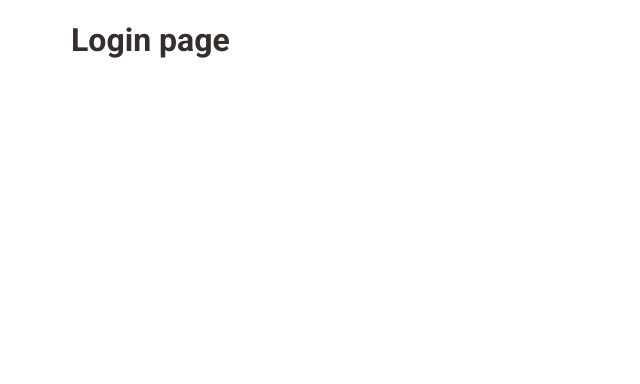
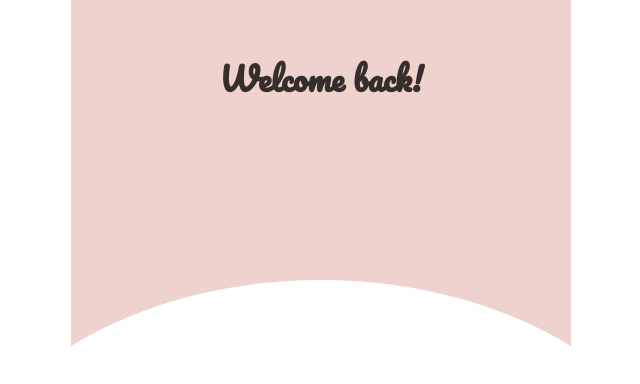
Before and after one commit to mdart86/Pixello, a React (Create React App) app: page /log-in in a window 1280 px wide. Shown: the top 384 px of the page, without its empty margins (319-959 px from the left). Built offline with nearby package versions, Linux system fonts and the light colour scheme.

Commit message:
pink/white curved background implemented

```diff
--- a/src/GlobalStyles.js
+++ b/src/GlobalStyles.js
@@ -1,6 +1,7 @@
 import { createGlobalStyle } from "styled-components"
 
 let hideOverflow = ["/", "/about", "/log-in"]
+// let whiteBackground = ["/", "/about", "/home"]
 
 const GlobalStyles = createGlobalStyle`
     html, body {
--- a/src/components/LogIn.js
+++ b/src/components/LogIn.js
@@ -1,9 +1,39 @@
 import React from 'react'
+import styled from 'styled-components'
 
 export const LogIn = () => {
     return (
-        <div>
-            <h1>Login page</h1>
-        </div>
+        <>
+            <PinkFeature>
+            <Header>Welcome back!</Header>
+                <WhiteFeature/>
+            </PinkFeature>
+        </>
     )
 }
+
+const Header = styled.h1`
+    font-family: 'Pacifico', cursive;
+    text-align: center;
+    margin: 0;
+    padding-top: 50px;
+`
+
+const PinkFeature = styled.div`
+    position: relative;
+    height: 100vh;
+    width: 100%;
+    background: var(--light-pink);
+    top: 0;
+    z-index: -1;
+`
+
+const WhiteFeature = styled.div`
+    position: absolute;
+    height: 65vh;
+    width: 150%;
+    background: var(--white);
+    bottom: 0;
+    border-radius: 50% 50% 0 0;
+    left: -25%;
+`
```
